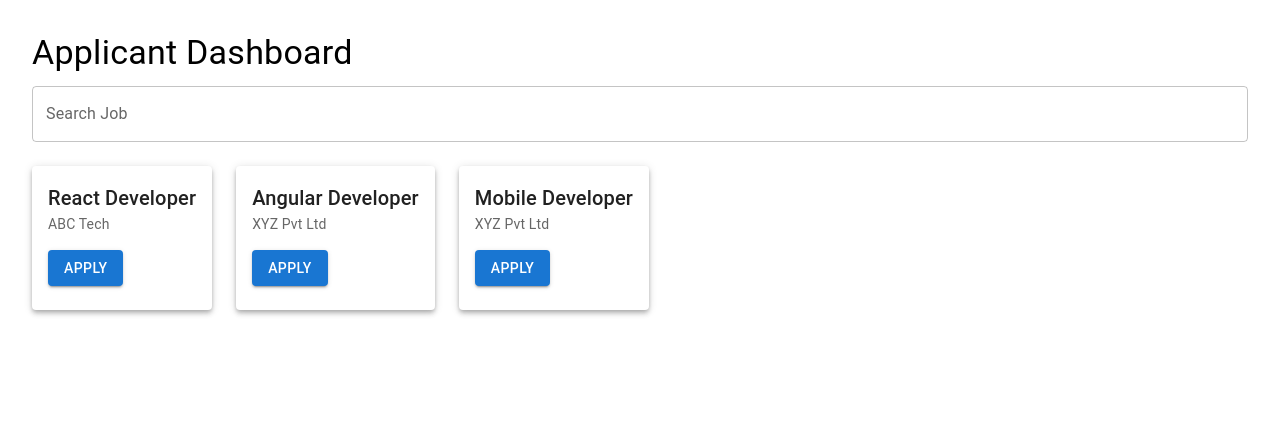
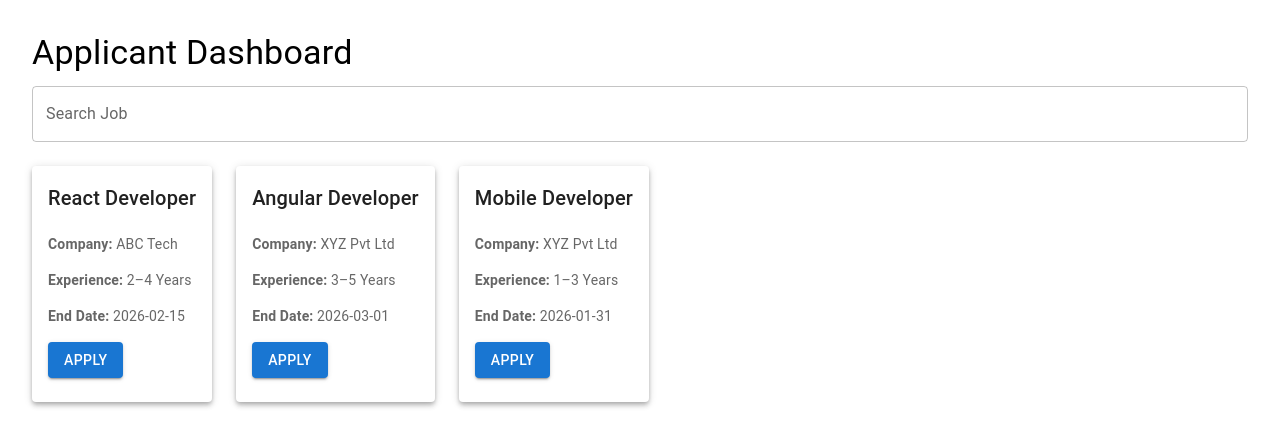
Before and after one commit to vishnuttxminds/react-jobportal-app, a React (Create React App) app: page /applicant/dashboard in a window 1280 px wide. Shown: the top 446 px of the page. Built offline with nearby package versions, Linux system fonts and the light colour scheme.

Commit message:
hooks created- some function changed to resuable

```diff
--- a/src/common/CompanyJobCard.jsx
+++ b/src/common/CompanyJobCard.jsx
@@ -17,6 +17,10 @@ export default function CompanyJobCard({ job }) {
         <Typography variant="body2" color="text.secondary">
           {job.location}
         </Typography>
+        <br />
+        <Typography variant="body2" color="text.secondary">
+          {job.company}
+        </Typography>
 
         <List>
           {job.applicants?.length === 0 && (
@@ -30,6 +34,6 @@ export default function CompanyJobCard({ job }) {
           ))}
         </List>
       </CardContent>
-    </Card>
+    </Card >
   );
 }
--- a/src/common/JobCard.jsx
+++ b/src/common/JobCard.jsx
@@ -13,12 +13,30 @@ export default function JobCard({ job, onApply }) {
           {job.title}
         </Typography>
 
+        <br />
+
         <Typography
           variant="body2"
           color="text.secondary"
           sx={{ mb: 2 }}
         >
-          {job.company || "Company Name"}
+          <strong>Company: </strong>{job.company || "Company Name"}
+        </Typography>
+
+        <Typography
+          variant="body2"
+          color="text.secondary"
+          sx={{ mb: 2 }}
+        >
+          <strong>Experience: </strong> {job.experience || "Experience"}
+        </Typography>
+
+        <Typography
+          variant="body2"
+          color="text.secondary"
+          sx={{ mb: 2 }}
+        >
+          <strong>End Date: </strong> {job.endDate || "End Date"}
         </Typography>
 
         <Button
--- /dev/null
+++ b/src/hooks/useApplicantJobs.js
@@ -0,0 +1,23 @@
+import { useState, useMemo } from "react";
+import { jobs as initialJobs } from "../data/jobs";
+
+export default function useApplicantJobs() {
+  const [search, setSearch] = useState("");
+
+  const filteredJobs = useMemo(() => {
+    return initialJobs.filter(job =>
+      job.title.toLowerCase().includes(search.toLowerCase())
+    );
+  }, [search]);
+
+  const applyJob = job => {
+    alert(`Applied for ${job.title}`);
+  };
+
+  return {
+    search,
+    setSearch,
+    filteredJobs,
+    applyJob,
+  };
+}
--- /dev/null
+++ b/src/hooks/useCompanyJobs.js
@@ -0,0 +1,44 @@
+import { useState } from "react";
+import { jobs as initialJobs } from "../data/jobs";
+
+export default function useCompanyJobs() {
+  const [jobs, setJobs] = useState(initialJobs);
+  const [open, setOpen] = useState(false);
+  const [jobTitle, setJobTitle] = useState("");
+  const [location, setLocation] = useState("");
+
+  const openDialog = () => setOpen(true);
+  const closeDialog = () => setOpen(false);
+
+  const createJob = () => {
+    if (!jobTitle || !location) return;
+
+    const newJob = {
+      id: jobs.length + 1,
+      title: jobTitle,
+      location,
+      applicants: [],
+    };
+
+    setJobs(prev => [...prev, newJob]);
+    resetForm();
+    closeDialog();
+  };
+
+  const resetForm = () => {
+    setJobTitle("");
+    setLocation("");
+  };
+
+  return {
+    jobs,
+    open,
+    jobTitle,
+    location,
+    openDialog,
+    closeDialog,
+    setJobTitle,
+    setLocation,
+    createJob,
+  };
+}
--- a/src/pages/dashboards/ApplicantDashboard.jsx
+++ b/src/pages/dashboards/ApplicantDashboard.jsx
@@ -1,20 +1,16 @@
-import { useState } from "react";
-import { jobs } from "../../data/jobs";
 import { Box, Typography, Grid } from "@mui/material";
 import SearchInput from "../../common/SearchInput";
 import JobCard from "../../common/JobCard";
 import EmptyState from "../../common/EmptyState";
+import useApplicantJobs from "../../hooks/useApplicantJobs";
 
 export default function ApplicantDashboard() {
-  const [search, setSearch] = useState("");
-
-  const filteredJobs = jobs.filter(job =>
-    job.title.toLowerCase().includes(search.toLowerCase())
-  );
-
-  const handleApply = job => {
-    alert(`Applied for ${job.title}`);
-  };
+  const {
+    search,
+    setSearch,
+    filteredJobs,
+    applyJob,
+  } = useApplicantJobs();
 
   return (
     <Box sx={{ p: 4 }}>
@@ -33,7 +29,7 @@ export default function ApplicantDashboard() {
         {filteredJobs.length > 0 ? (
           filteredJobs.map(job => (
             <Grid item xs={12} md={6} key={job.id}>
-              <JobCard job={job} onApply={handleApply} />
+              <JobCard job={job} onApply={applyJob} />
             </Grid>
           ))
         ) : (
--- a/src/pages/dashboards/CompanyDashboard.jsx
+++ b/src/pages/dashboards/CompanyDashboard.jsx
@@ -1,28 +1,20 @@
-import { useState } from "react";
 import { Box, Button, Typography } from "@mui/material";
-import { jobs } from "../../data/jobs";
 import CompanyJobCard from "../../common/CompanyJobCard";
 import CreateJobDialog from "../../common/CreateJobDialog";
+import useCompanyJobs from "../../hooks/useCompanyJobs";
 
 export default function CompanyDashboard() {
-  const [allJobs, setJobs] = useState(jobs);
-  const [open, setOpen] = useState(false);
-  const [jobTitle, setJobTitle] = useState("");
-  const [location, setLocation] = useState("");
-
-  const createJob = () => {
-    const newJob = {
-      id: allJobs.length + 1,
-      title: jobTitle,
-      location,
-      applicants: [],
-    };
-
-    setJobs(prev => [...prev, newJob]);
-    setOpen(false);
-    setJobTitle("");
-    setLocation("");
-  };
+  const {
+    jobs,
+    open,
+    jobTitle,
+    location,
+    openDialog,
+    closeDialog,
+    setJobTitle,
+    setLocation,
+    createJob,
+  } = useCompanyJobs();
 
   return (
     <Box sx={{ p: 4 }}>
@@ -30,20 +22,17 @@ export default function CompanyDashboard() {
         Company Dashboard
       </Typography>
 
-      <Button
-        variant="contained"
-        onClick={() => setOpen(true)}
-      >
+      <Button variant="contained" onClick={openDialog}>
         Create Job
       </Button>
 
-      {allJobs.map(job => (
+      {jobs.map(job => (
         <CompanyJobCard key={job.id} job={job} />
       ))}
 
       <CreateJobDialog
         open={open}
-        onClose={() => setOpen(false)}
+        onClose={closeDialog}
         onCreate={createJob}
         jobTitle={jobTitle}
         setJobTitle={setJobTitle}
```
